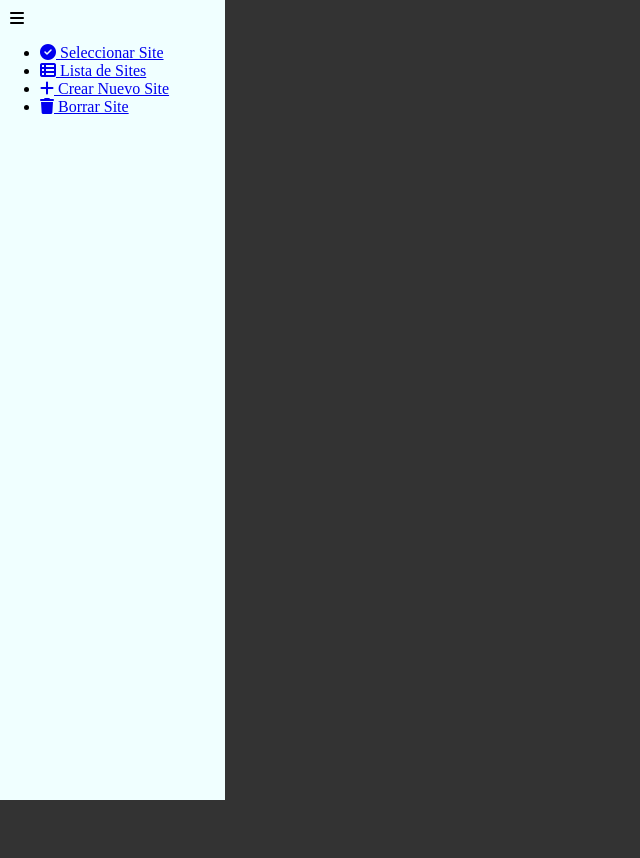
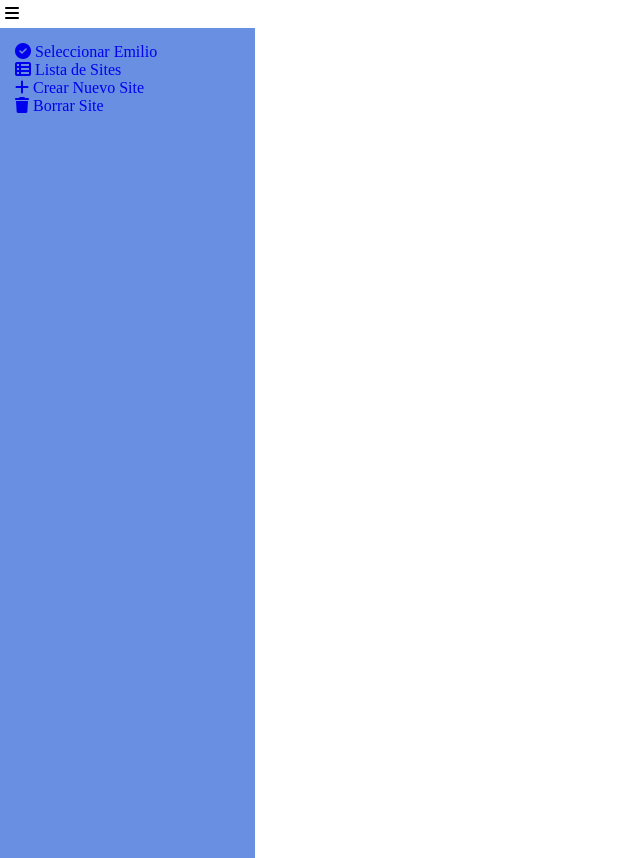
Before and after one commit to LearningCodePython/site, a Django app: page / in a window 1280 px wide. Shown: the whole page, without its empty margins (0-640 px from the left). Before the commit the page ends 800 px from the top, so only its background shows below. Run offline with Django 4.2, Linux system fonts and the light colour scheme; some libraries are stand-ins or nearby versions.

Commit message:
Se modifica el fichero de estilos y el html .site, para hacer pruebas y entender la esctructura de un fichero html5

```diff
--- a/api/webapp/webapi/static/estilos.css
+++ b/api/webapp/webapi/static/estilos.css
@@ -1,18 +1,31 @@
+* {
+    margin: 0px;
+    padding: 0px;
+}
+html{
+    height: 100%;
+    /*background-color: blue;*/
+    }
 body{
-    margin: 0;
+    min-height: 100vh;
+    /*background-color: coral;*/
 }
+
 #toggle-menu{
-    margin: 10px;
+    padding: 5px;
 }
+
 .nav{
-    position: fixed;
+    position: left;
+    padding: 15px;
+    max-height: 90%;
     width: 225px;
     height: 100vh;
-    background-color: azure;
+    background-color: rgb(104, 143, 226);
 }
-
-.main{
-    margin-left: 225;
-    min-height: 100vh;
-    background-color: #333;
+a:link, a:visited, a:active {
+    text-decoration:none;
 }
+li {
+    list-style: none;
+}
--- a/api/webapp/webapi/templates/sites.html
+++ b/api/webapp/webapi/templates/sites.html
@@ -6,18 +6,21 @@
     <meta name="viewport" content="width=device-width, initial-scale=1.0">
     {% load static %}
     <link rel="stylesheet" type="text/css" href="{% static 'estilos.css' %}">
-    <title>Api Sites</title>
+    <!--
+    <link rel="stylesheet" type="text/css" href="../static/estilos.css" />
+    -->
+    <title>Api</title>
 </head>
 <body>
+    <div class="toggle-menu" id="toggle-menu">
+        <i class="fas fa-bars toggle-menu_icon"></i>
+    </div>
     <nav class="nav">
-        <div class="toggle-menu" id="toggle-menu">
-                <i class="fas fa-bars toggle-menu_icon"></i>
-        </div>
         <ul id="main-menu" class="main-menu">
                 <li class="main-menu-item">
                     <a href="selectsite.html" class="main-menu_link">
                         <i class="fa-solid fa-circle-check"></i>
-                    Seleccionar Site
+                    Seleccionar Emilio
                     </a>
                 </li>
                 <li class="main-menu-item">
```
Also changed, not shown: api-yeastar-django-python/Guia - Entorno de Trabajo -.md (renamed from api-yeastar-django-python/Guia - Entorno de Trabajo -..md).
